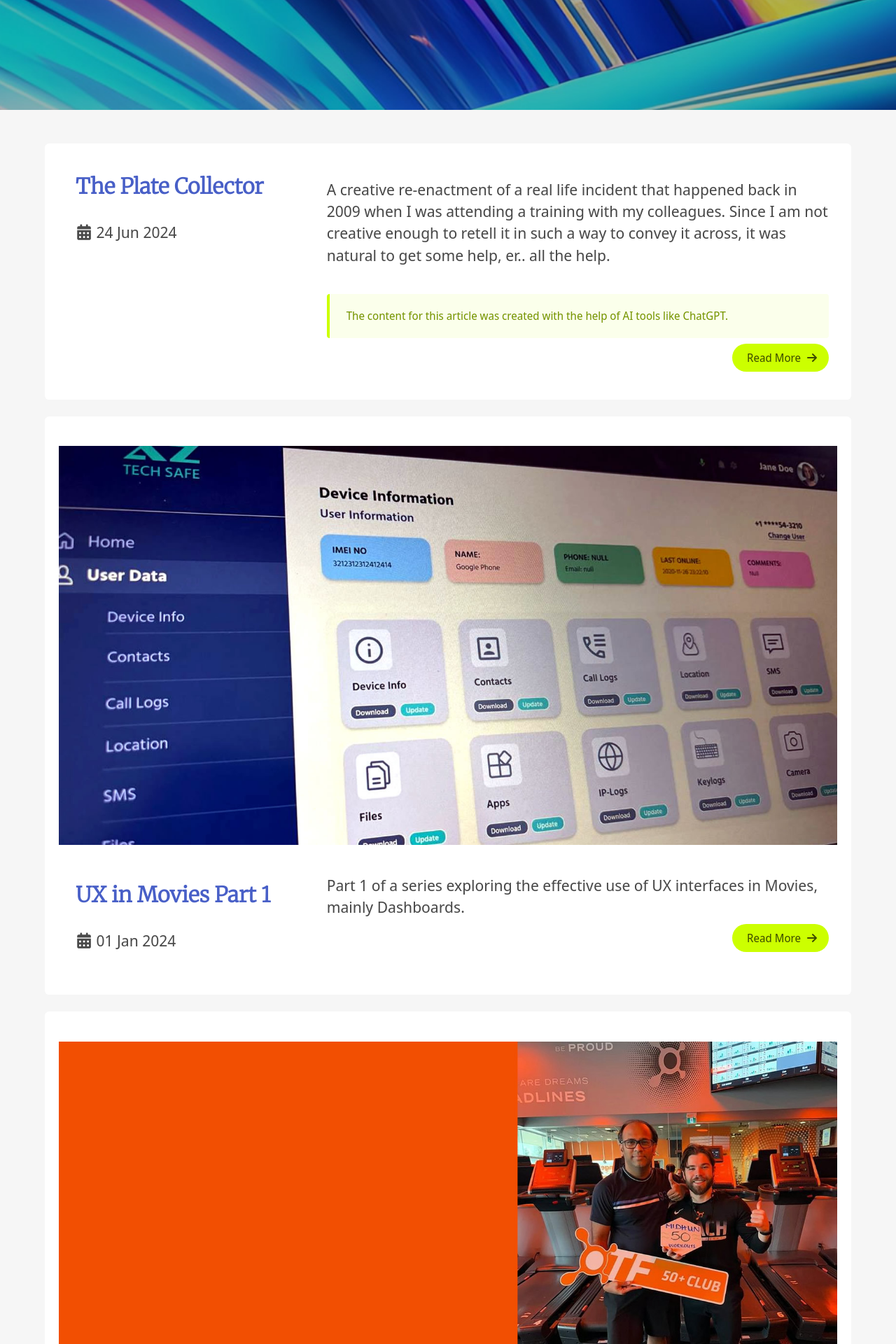
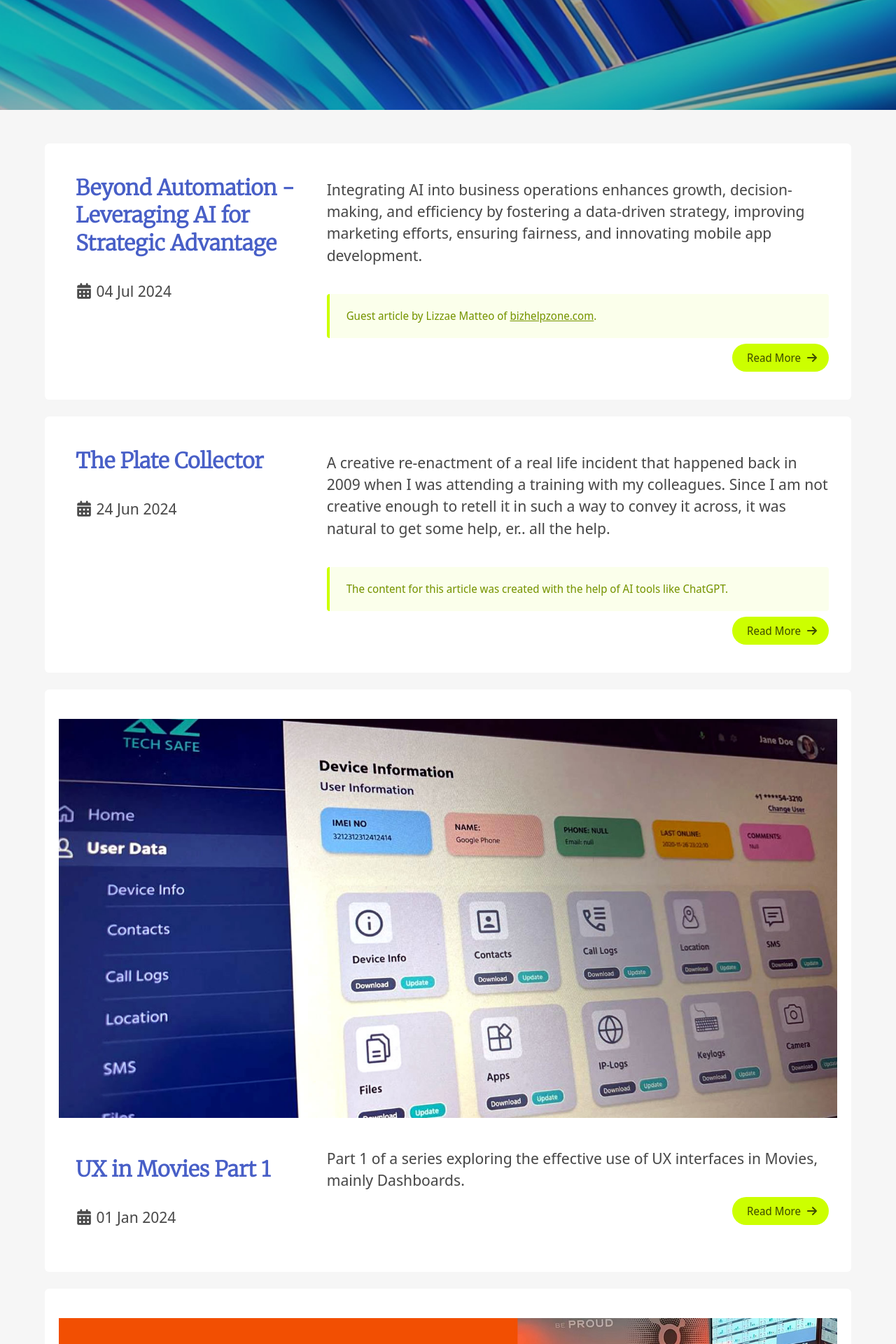
Before and after one commit to midhunhk/midhunhk.github.io, a Jekyll site: the page built from blog/index.html, in a window 1280 px wide. Shown: the part 402-2322 px from the top of the page at 70% size. Built offline with Jekyll 4.4.1, drawn with Linux system fonts in a browser that asks for light colours; nearby versions of some CDN libraries; the list of posts is cut into pages by our own code; comment, search, counter and statistics services are not loaded; a style sheet for code colours, icons or effects is not loaded; some of the changed lines change nothing that is shown; some of the changed text lies outside the part shown.

Commit message:
new guest post

```diff
--- /dev/null
+++ b/_posts/2024-07-04-beyond-automation.md
@@ -0,0 +1,44 @@
+---
+layout: post
+title: Beyond Automation - Leveraging AI for Strategic Advantage
+category: Learning
+comments: true
+tags: [automation, guest-post, ai]
+---
+Integrating AI into business operations enhances growth, decision-making, and efficiency by fostering a data-driven strategy, improving marketing efforts, ensuring fairness, and innovating mobile app development.
+<article class="message is-success my-1">
+  <div class="message-body">
+    Guest article by Lizzae Matteo of <a href="http://bizhelpzone.com/" target="_blank">bizhelpzone.com</a>.
+  </div>
+</article>
+<!-- more -->
+In today's complex market landscape, the adoption of artificial intelligence (AI) within existing business operations stands out as a pivotal strategy for transformation. By embracing this innovative technology, companies not only accelerate their growth but also gain access to advanced tools essential for enhanced decision-making and improved operational efficiency. This strategic integration facilitates a leap in productivity and positions businesses to better meet evolving market demands.
+
+## Embracing AI as an Opportunity for Growth
+
+Viewing AI as a valuable asset from the outset sets the stage for a seamless integration into your business processes. When you <a href="https://www.zdnet.com/article/how-do-you-get-employees-to-embrace-ai-you-may-find-this-sneaky/" target="_blank">approach AI with optimism</a> and readiness, you create a culture that is more receptive to technological advances. This mindset facilitates smoother transitions, encourages innovative thinking, and positions your company at the forefront of industry advancements. The positive atmosphere around adopting AI paves the way for its effective application across various business functions, enhancing both operational efficiency and competitive edge.
+
+## Crafting a Data-Driven Strategy
+
+Developing a robust data strategy is critical when integrating AI into your business. <a href="https://online.hbs.edu/blog/post/data-collection-methods" target="_blank">By establishing clear protocols</a> for data collection, storage, and analysis, you enable AI systems to generate insightful, actionable recommendations. This strategic approach not only streamlines decision-making processes but also bolsters your capacity to respond to market trends and customer needs more effectively. A well-orchestrated data strategy ensures that every decision is backed by reliable data, optimizing outcomes and fostering a data-centric culture within your organization.
+
+## Leveraging AI for Enhanced Marketing Efforts
+
+AI can significantly amplify your marketing strategies, particularly through advancements in search engine optimization (SEO). By analyzing data and identifying search trends, AI can optimize your website's content, ensuring it ranks higher in search engine results. This heightened visibility leads to increased traffic and, ultimately, more conversions. Beyond SEO, AI can tailor marketing campaigns to individual consumer behaviors, predicting needs and personalizing interactions. While AI provides a substantial advantage, combining its insights with <a href="https://www.cornerstonecontent.com/" target="_blank">continually updated online resources</a> will keep your marketing efforts sharp and effective.
+
+## Ensuring Fairness in AI Applications
+
+As you integrate AI into your operations, it's <a href="https://www.transperfect.com/dataforce/blog/3-ways-to-minimize-ai-bias" target="_blank">crucial to monitor for biases</a> in the data and algorithms you employ. Ensuring your AI systems are free from biases prevents unfair treatment of customers and maintains the accuracy of your data-driven insights. Regular audits of AI processes and the data they use can help identify and mitigate any biases, fostering fairness and accuracy in automated decisions. This not only enhances the reliability of AI applications but also safeguards your business's reputation.
+
+## Innovating Mobile App Development with AI
+
+AI also plays <a href="https://www.zenbusiness.com/blog/the-role-of-ai-in-modern-day-business/" target="_blank">a pivotal role in mobile app development</a>, transforming how small businesses engage with technology. By incorporating AI, you can enhance user experiences through personalized content, which adjusts in real-time based on user interactions. AI also improves functionality by connecting apps to the Internet of Things (IoT), enabling seamless interactions between devices. Additionally, AI's capacity for image recognition and automated reasoning enhances app usability and user engagement. These functionalities not only elevate the user experience but also streamline app performance, making your mobile services more appealing and efficient.
+
+## Promoting Transparency and Trust
+
+Prioritizing transparency in the development and use of AI fosters trust among your customers. By openly sharing how AI technologies are implemented and the benefits they bring, you reassure customers of <a href="https://www.zendesk.com/blog/ai-transparency/" target="_blank">your commitment to ethical practices</a>. This transparency builds consumer confidence and loyalty, which are crucial for long-term success in a technology-driven marketplace.
+
+## Empowering Employees through Comprehensive AI Training
+
+To <a href="https://trainingindustry.com/articles/artificial-intelligence/navigating-the-tech-driven-future-how-to-train-employees-on-generative-ai-tools/" target="_blank">maximize the benefits of AI</a>, it is essential to invest in comprehensive training for your team. When employees understand the capabilities and potential of AI, they are more likely to embrace these tools and utilize them effectively. Training should cover not only the technical aspects of AI but also its practical applications in daily business operations. An informed and skilled workforce is better equipped to leverage AI technologies, leading to improved productivity and innovation.
+Integrating AI into your business isn't just about installing new software or algorithms—it's about creating a dynamic ecosystem where technology and strategy converge to drive success. As you venture into the realm of AI, consider its application not only in operations and marketing but also as a catalyst for mobile app development. By embracing AI, you ensure your business remains resilient, relevant, and ready for the future.
--- a/assets/css/custom.css
+++ b/assets/css/custom.css
@@ -8,7 +8,7 @@
 .custom-post-title{ padding-top: 80px; vertical-align: middle; font-family: 'Merriweather', serif; font-size: 1.8rem; color: #ffffff;}
 .featured{ margin: 10px 0;}
 .post-tag{ margin-bottom: 1em; }
-.post-title{ color: #1371DD; font-size: 1.9rem !important; font-weight:bold; line-height: 1.2;}
+.post-title{ color: #1371DD; font-size: 1.9rem !important; font-weight:bold; line-height: 1.3 !important;}
 .post-date{ display: inline;}
 .post-content img{ margin: 1em auto; }
 .post-content div div.is-8 p:first-child img{ margin-top: 0px !important;}
```
Also changed, not shown: Gemfile.lock.
